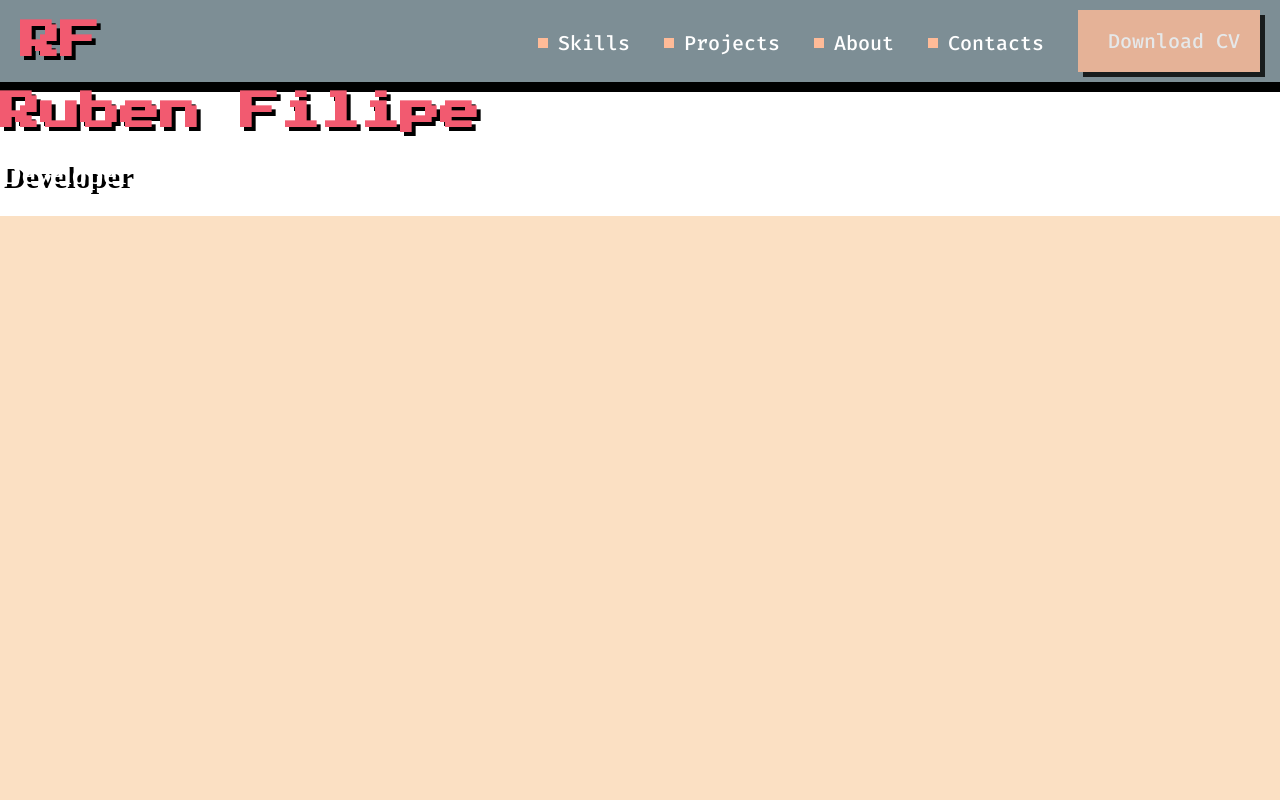
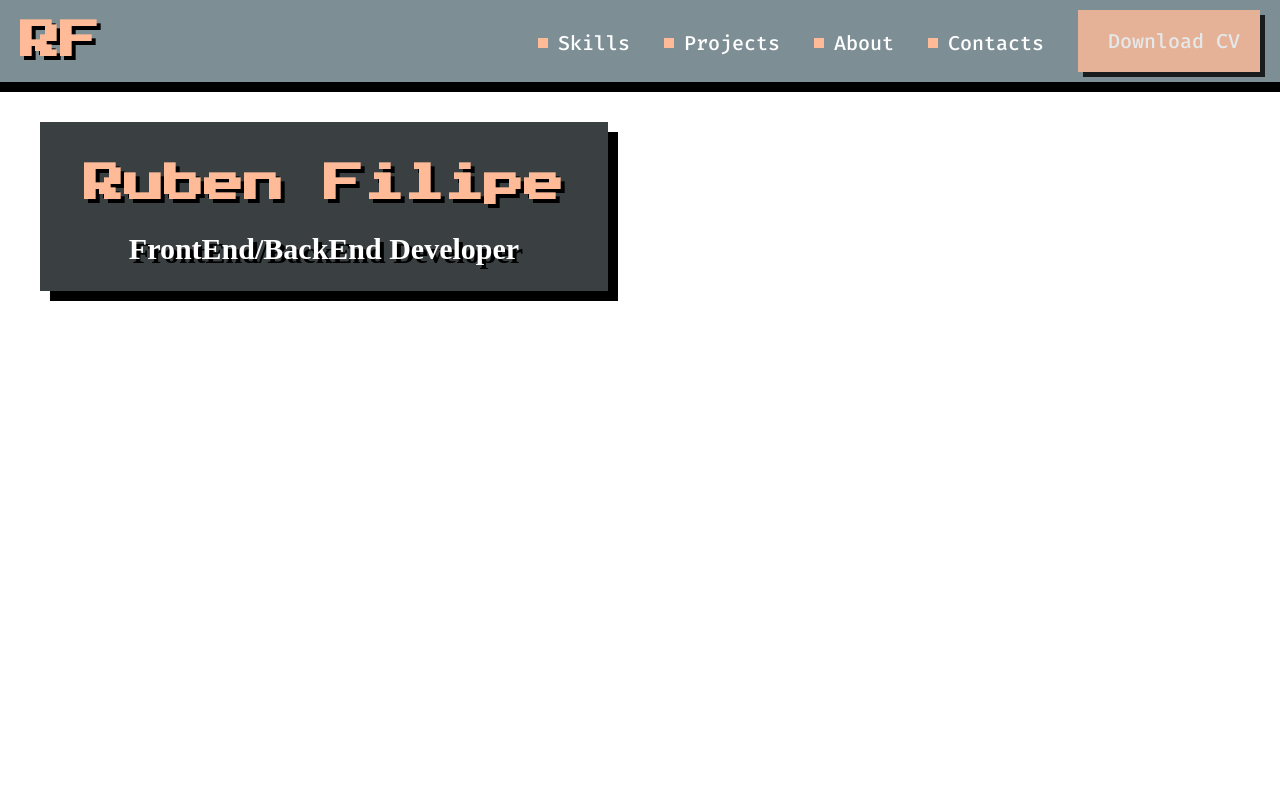
Before and after one commit to rubenpereira3/html-css-cv, a plain HTML site: page index.html in a window 1280 px wide. Shown: the top 800 px of the page. Drawn offline with Linux system fonts and the light colour scheme.

Commit message:
Creates the box component

```diff
--- /dev/null
+++ b/css/components/box.css
@@ -0,0 +1,12 @@
+#box {
+    display: inline-block;
+    background-color: #3a4042;
+    box-shadow: 10px 10px 0 #000;
+    text-align: center;
+    padding: 42px 44px 0;
+    margin: 30px 40px;
+}
+
+#box h1 {
+    margin-bottom: 28px;
+}
--- a/css/components/title.css
+++ b/css/components/title.css
@@ -1,6 +1,6 @@
 h1 {
     font-family: "Press Start 2P";
     font-size: 40px;
-    color: #f25A70;
+    color: #ffbb98;
     text-shadow: 4px 4px 0 #000;
 }
--- a/css/index.css
+++ b/css/index.css
@@ -50,9 +50,3 @@ section {
     height: 797px;
     border-bottom: 10px solid #000;
 }
-
-footer {
-    background-color: #344648;
-    color: #fff;
-    height: 80px;
-}
--- a/index.html
+++ b/index.html
@@ -11,6 +11,7 @@
         <link rel="stylesheet" href="css/index.css">
         <link rel="stylesheet" href="css/components/title.css">
         <link rel="stylesheet" href="css/components/subtitle.css">
+        <link rel="stylesheet" href="css/components/box.css">
     </head>
     <body>
         <header>
@@ -25,17 +26,9 @@
             </nav>
         </header>
 
-        <h1>Ruben Filipe</h1>
-        <h2>Developer</h2>
-
-        <section id="skills"></section>
-        <section id="projects"></section>
-        <section id="about"></section>
-        <section id="contacts"></section>
-
-
-        <footer>
-            <p id="x">Test</p>
-        </footer>
+        <div id="box">
+            <h1>Ruben Filipe</h1>
+            <h2>FrontEnd/BackEnd Developer</h2>
+        </div>
     </body>
 </html>
```
